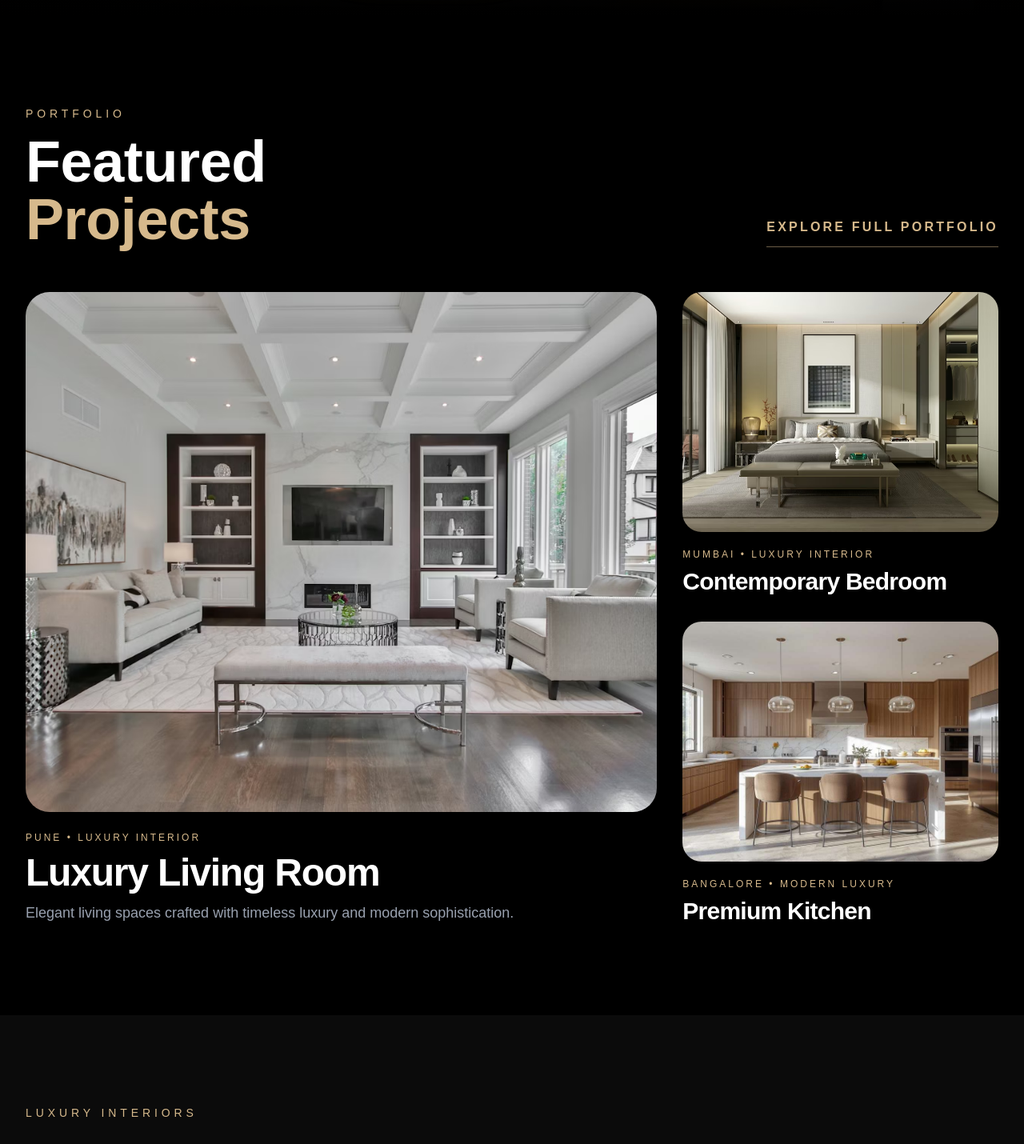
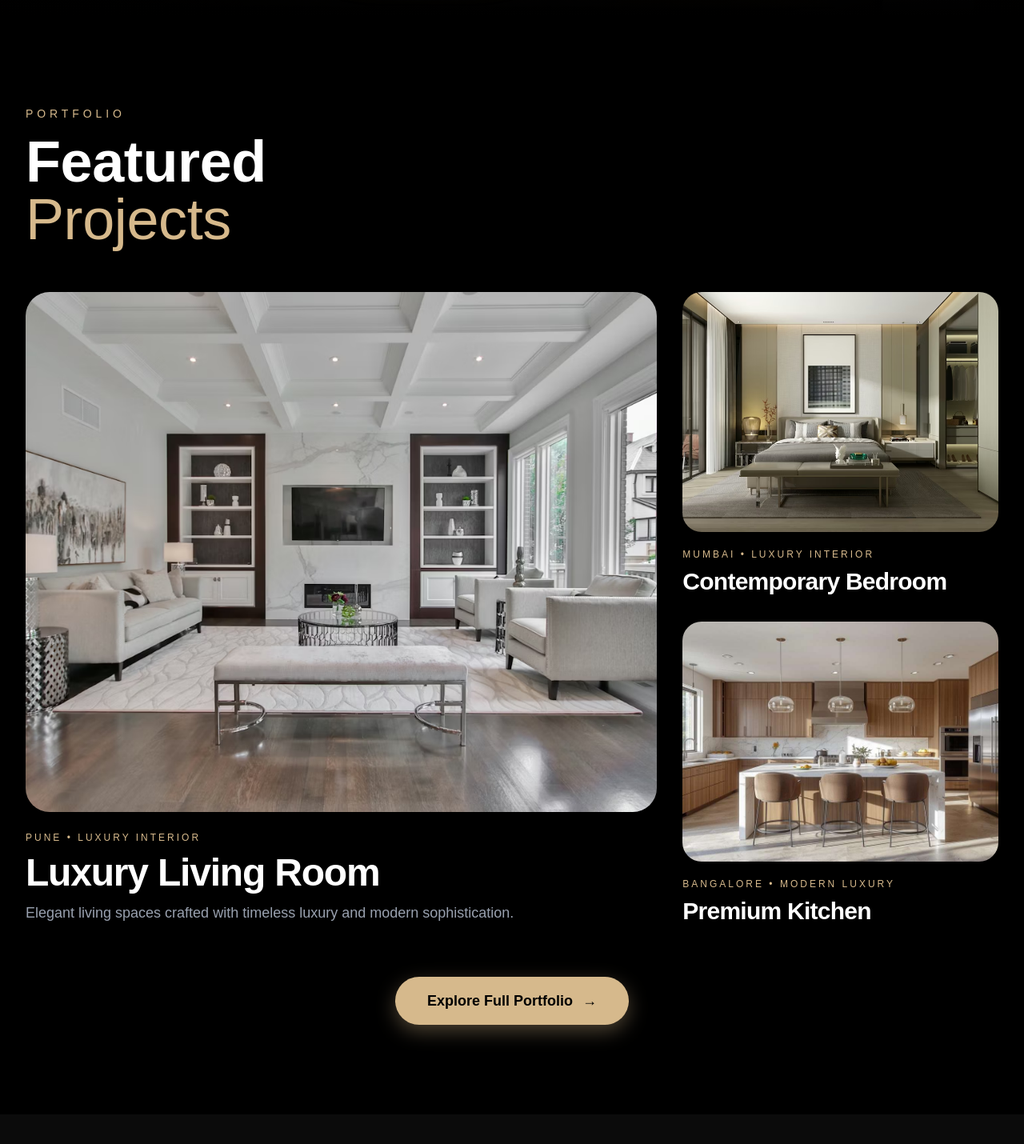
Before and after one commit to PrajTarapurkar/interior-studio, a Next.js app: page / in a window 1280 px wide. Shown: the part 780-2210 px from the top of the page at 80% size. Built offline with nearby package versions, Linux system fonts and the light colour scheme.

Commit message:
Initial commit

```diff
--- a/app/page.tsx
+++ b/app/page.tsx
@@ -926,9 +926,7 @@ useEffect(() => {
   <div className="max-w-7xl mx-auto px-5 md:px-8">
 
     {/* HEADING */}
-    <div className="flex flex-col md:flex-row md:items-end md:justify-between mb-14">
-
-      <div>
+    <div className="mb-14">
 
       <p className="uppercase tracking-[0.35em] text-[#d6b98c] text-xs md:text-sm mb-4 font-medium">
         Portfolio
@@ -939,31 +937,10 @@ useEffect(() => {
           Featured
         </span>
 
-  <span className="block text-[#d6b98c] font-semibold text-[58px] md:text-[72px] mt-1">
+        <span className="block text-[#d6b98c] font-medium text-[58px] md:text-[72px] mt-1">
           Projects
         </span>
       </h2>
-
-      </div>
-
-      <a
-  href="/projects"
-  className="
-    mt-6 md:mt-0
-    text-[#d6b98c]
-    uppercase
-    tracking-[0.20em]
-    text-sm md:text-base
-    font-semibold
-    border-b
-    border-[#d6b98c]/50
-    pb-3
-    hover:text-white
-    transition
-  "
->
-  Explore Full Portfolio
-</a>
 
     </div>
 
@@ -976,7 +953,6 @@ useEffect(() => {
         className="group"
       >
         <div className="overflow-hidden rounded-[30px]">
-
           <img
             src="/images/project1.jpg"
             alt="Luxury Living Room"
@@ -990,11 +966,9 @@ useEffect(() => {
               duration-700
             "
           />
-
         </div>
 
         <div className="mt-6">
-
           <p className="uppercase tracking-[0.25em] text-[#d6b98c] text-xs mb-3">
             Pune • Luxury Interior
           </p>
@@ -1006,9 +980,7 @@ useEffect(() => {
           <p className="mt-3 text-gray-400 text-lg leading-relaxed">
             Elegant living spaces crafted with timeless luxury and modern sophistication.
           </p>
-
-        </div>
-
+        </div>
       </motion.div>
 
       {/* RIGHT SIDE */}
@@ -1019,9 +991,7 @@ useEffect(() => {
           whileHover={{ y: -8 }}
           className="group"
         >
-
           <div className="overflow-hidden rounded-[24px]">
-
             <img
               src="/images/project2.jpg"
               alt="Bedroom"
@@ -1035,11 +1005,9 @@ useEffect(() => {
                 duration-700
               "
             />
-
           </div>
 
           <div className="mt-5">
-
             <p className="uppercase tracking-[0.25em] text-[#d6b98c] text-xs mb-2">
               Mumbai • Luxury Interior
             </p>
@@ -1047,9 +1015,7 @@ useEffect(() => {
             <h4 className="text-2xl md:text-3xl font-bold tracking-tight">
               Contemporary Bedroom
             </h4>
-
-          </div>
-
+          </div>
         </motion.div>
 
         {/* PROJECT 3 */}
@@ -1057,9 +1023,7 @@ useEffect(() => {
           whileHover={{ y: -8 }}
           className="group"
         >
-
           <div className="overflow-hidden rounded-[24px]">
-
             <img
               src="/images/project3.jpg"
               alt="Kitchen"
@@ -1073,11 +1037,9 @@ useEffect(() => {
                 duration-700
               "
             />
-
           </div>
 
           <div className="mt-5">
-
             <p className="uppercase tracking-[0.25em] text-[#d6b98c] text-xs mb-2">
               Bangalore • Modern Luxury
             </p>
@@ -1085,12 +1047,40 @@ useEffect(() => {
             <h4 className="text-2xl md:text-3xl font-bold tracking-tight">
               Premium Kitchen
             </h4>
-
-          </div>
-
+          </div>
         </motion.div>
 
       </div>
+
+    </div>
+
+    {/* BUTTON */}
+    <div className="flex justify-center mt-16">
+
+      <a
+        href="/projects"
+        className="
+          inline-flex
+          items-center
+          justify-center
+          gap-3
+          bg-[#d6b98c]
+          text-black
+          px-10
+          py-4
+          rounded-full
+          font-semibold
+          text-lg
+          hover:scale-105
+          hover:bg-[#e4c89b]
+          transition-all
+          duration-300
+          shadow-[0_8px_25px_rgba(214,185,140,0.35)]
+        "
+      >
+        Explore Full Portfolio
+        <span>→</span>
+      </a>
 
     </div>
 
```
Lines whose indentation alone changed are shown as unchanged.
